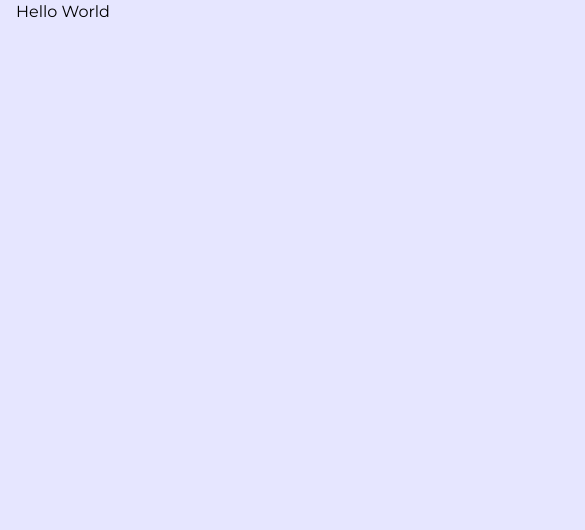
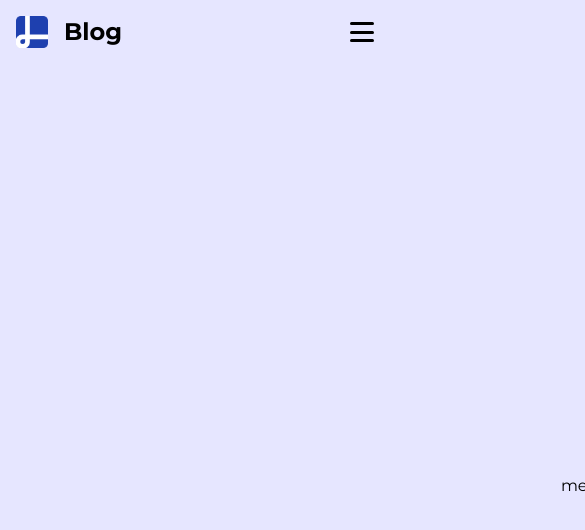
Before and after one commit to redjeacs/blog-api, a React (Vite) app in the folder client/: page / in a window 390 px wide. Shown: the top 530 px of the page, 585 px wide, since content can reach past the window. Built offline with nearby package versions, Linux system fonts and the light colour scheme.

Commit message:
mobile Navbar

```diff
--- a/client/index.html
+++ b/client/index.html
@@ -2,7 +2,7 @@
 <html lang="en">
   <head>
     <meta charset="UTF-8" />
-    <link rel="icon" type="image/svg+xml" href="/favicon.ico" />
+    <link rel="icon" type="image/svg+xml" href="" />
     <meta name="viewport" content="width=device-width, initial-scale=1.0" />
     <title>Blog App</title>
     <link
--- a/client/src/App.jsx
+++ b/client/src/App.jsx
@@ -1,6 +1,14 @@
+import Navbar from "./components/Navbar";
+
 const App = () => {
   return (
-    <div className="px-4 md:px-8 lg:px-16 xl:px-32 2xl:px-64">Hello World</div>
+    <div className="px-4 md:px-8 lg:px-16 xl:px-32 2xl:px-64">
+      <Navbar />
+      {/* BreadCrumb */}
+      {/* Introduction */}
+      {/* Featured Posts */}
+      {/* Post List */}
+    </div>
   );
 };
 
--- /dev/null
+++ b/client/src/components/Navbar.jsx
@@ -0,0 +1,52 @@
+import { useState } from "react";
+
+function Navbar() {
+  const [open, setOpen] = useState(false);
+  return (
+    <div className="w-full h-16 md:h-20 flex items-center justify-between">
+      <div className="flex items-center gap-4 text-2xl font-bold">
+        <img src="/logo.png" className="w-8 h-8" alt="" />
+        <span>Blog</span>
+      </div>
+      {/* MOBILE MENU */}
+      <div className="visible md:hidden">
+        <div
+          className="cursor-pointer text-4xl"
+          onClick={() => {
+            setOpen((prev) => !prev);
+          }}
+        >
+          <div className="flex flex-col gap-[5.4px]">
+            <div
+              className={`h-[3px] rounded-md w-6 bg-black origin-left transition-all ease-in-out ${
+                open && "rotate-45"
+              }`}
+            ></div>
+            <div
+              className={`h-[3px] rounded-md w-6 bg-black transition-all ease-in-out ${
+                open && "opacity-0"
+              }`}
+            ></div>
+            <div
+              className={`h-[3px] rounded-md w-6 bg-black origin-left transition-all ease-in-out ${
+                open && "-rotate-45"
+              }`}
+            ></div>
+          </div>
+        </div>
+        {/* dropdown */}
+        <div
+          className={`w-full h-screen flex flex-col items-center justify-center absolute top-16 transition-all ease-in-out ${
+            open ? "-right-0" : "-right-[100%]"
+          }`}
+        >
+          menu
+        </div>
+      </div>
+      {/* DESKTOP MENU */}
+      <div className="hidden md:flex">d</div>
+    </div>
+  );
+}
+
+export default Navbar;
```
Also changed, not shown: 1 other file (tests, documents, lock files or other folders).
